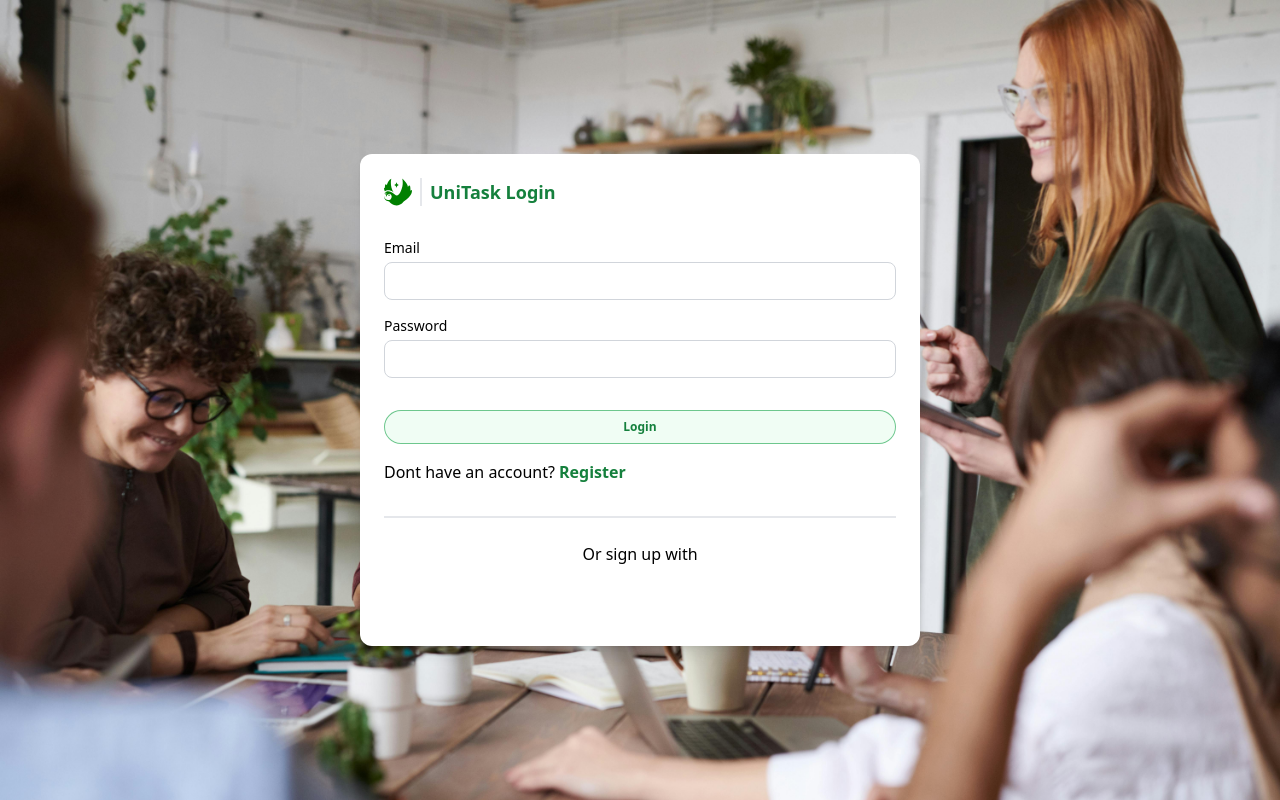
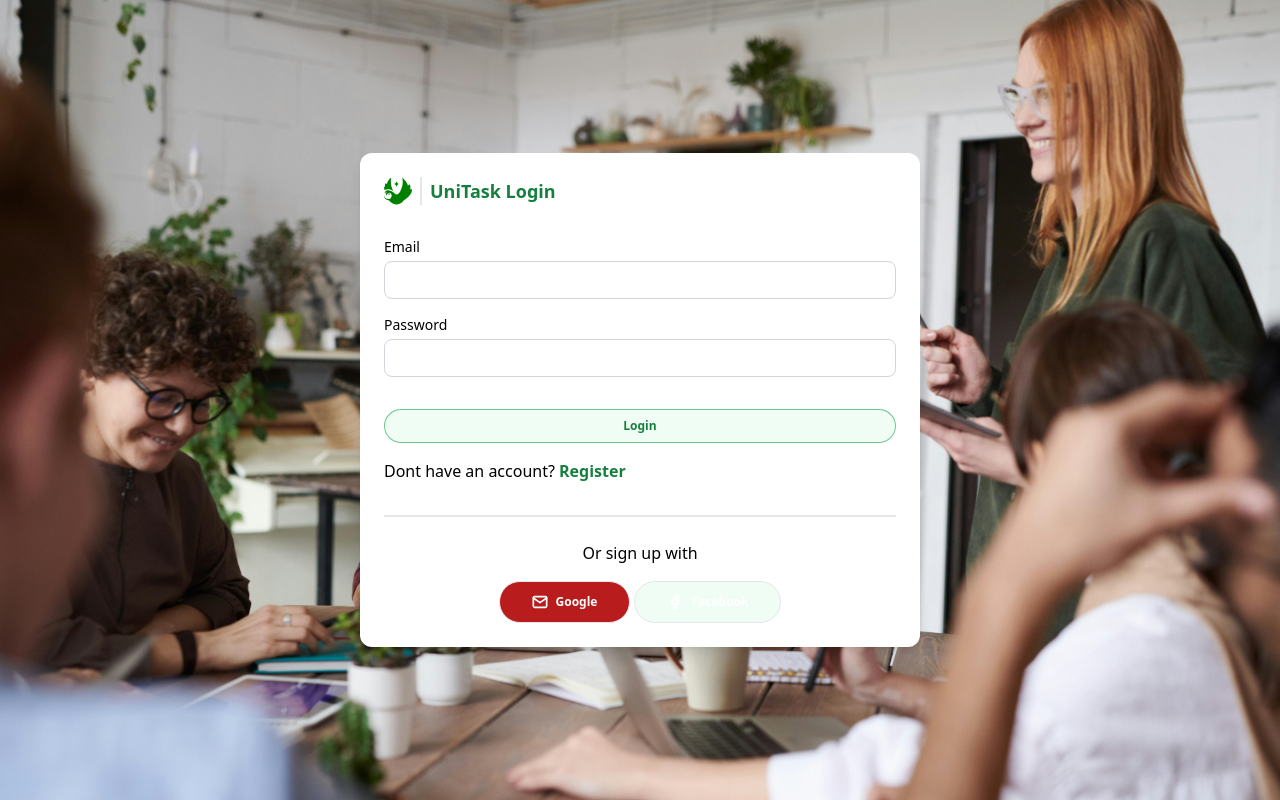
Before and after one commit to ArisSongalia/UniTask, a React (Vite) app: page /Sign-In in a window 1280 px wide. Built offline with nearby package versions, Linux system fonts and the light colour scheme.

Commit message:
Sign page buyttons fix

```diff
--- a/src/components/Button.jsx
+++ b/src/components/Button.jsx
@@ -19,11 +19,11 @@ function ButtonIcon({ text = 'Button', onClick, className = '', type = 'button',
     <button
       type={`${type}`}
       className={`group flex text-green-800 bg-green-50 px-2 items-center rounded-full pr-4 text-xs font-bold h-fit
-      hover:bg-green-700 hover:text-white border-opacity-60 border ${className}`}
+      hover:bg-green-700 hover:text-white border-opacity-60 border justify-center ${className}`}
       onClick={onClick}
     >
-      <Icon dataFeather={dataFeather} className={`group-hover:text-white text-green-800 ${iconClassName}`} />
-      <p className='font-bold text-xs'>{text}</p>
+      <Icon dataFeather={dataFeather} className={`group-hover:text-white text-white ${iconClassName}`} />
+      <p className='font-bold text-xs pr-4'>{text}</p>
     </button>
   );
 }
--- a/src/components/modal-group/ModalAuth.jsx
+++ b/src/components/modal-group/ModalAuth.jsx
@@ -3,7 +3,7 @@ import { auth, googleProvider, facebookProvider, db} from '../../config/firebase
 import { createUserWithEmailAndPassword, getAuth, signInWithEmailAndPassword, signInWithPopup, signOut} from 'firebase/auth';
 import { doc, getDoc, setDoc } from 'firebase/firestore';
 import { IconTitleSection, HeadTitleSection } from '../TitleSection';
-import Button from '../Button';
+import Button, { ButtonIcon } from '../Button';
 import { IconAction } from '../Icon';
 import { AlertCard } from '../Cards';
 import { useNavigate } from 'react-router-dom';
@@ -126,8 +126,8 @@ const handleSignInWithFacebook = async () => {
         <section className="w-full flex flex-col gap-4 items-center">
           <p>Or sign up with</p>
           <section className='flex gap-1'>
-            <IconAction dataFeather='mail' iconOnClick={handleSignInWithGoogle} className='px-8 py-3 text-white bg-red-700' text='Google' />
-            <IconAction dataFeather='facebook' iconOnClick={handleSignInWithFacebook} className='px-8 py-3 text-white bg-blue-700' text='Facebook' />
+            <ButtonIcon dataFeather='mail' onClick={handleSignInWithGoogle} className='text-white px-6 py-1 bg-red-700' text='Google' />
+            <ButtonIcon dataFeather='facebook' onClick={handleSignInWithFacebook} className='text-white px-6 py-1 bg-blue-700' text='Facebook' />
           </section>
         </section>
       </div>
@@ -265,8 +265,8 @@ const handleSignInWithFacebook = async () => {
         <section className="w-full flex flex-col gap-4 items-center">
           <p>Or sign up with</p>
           <section className='flex gap-1 h-full w-full items-center justify-center'>
-            <IconAction dataFeather='mail' iconOnClick={handleSignInWithGoogle} className='px-8 py-3 text-white bg-red-700' text='Google' />
-            <IconAction dataFeather='facebook' iconOnClick={handleSignInWithFacebook} className='px-8 py-3 text-white bg-blue-700' text='Facebook' />
+            <ButtonIcon dataFeather='mail' onClick={handleSignInWithGoogle} className='text-white px-6 py-1 bg-red-700' text='Google' />
+            <ButtonIcon dataFeather='facebook' onClick={handleSignInWithFacebook} className='text-white px-6 py-1 bg-blue-700' text='Facebook' />
           </section>
         </section>
       </div>
```
